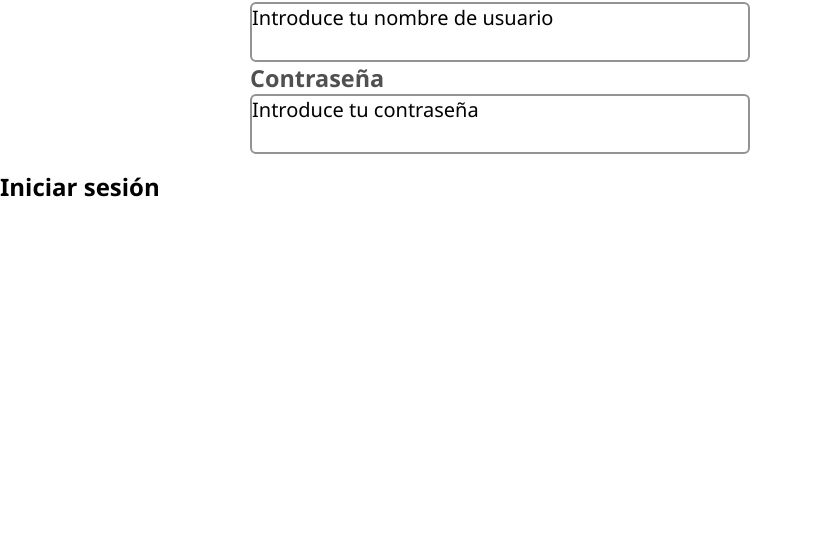
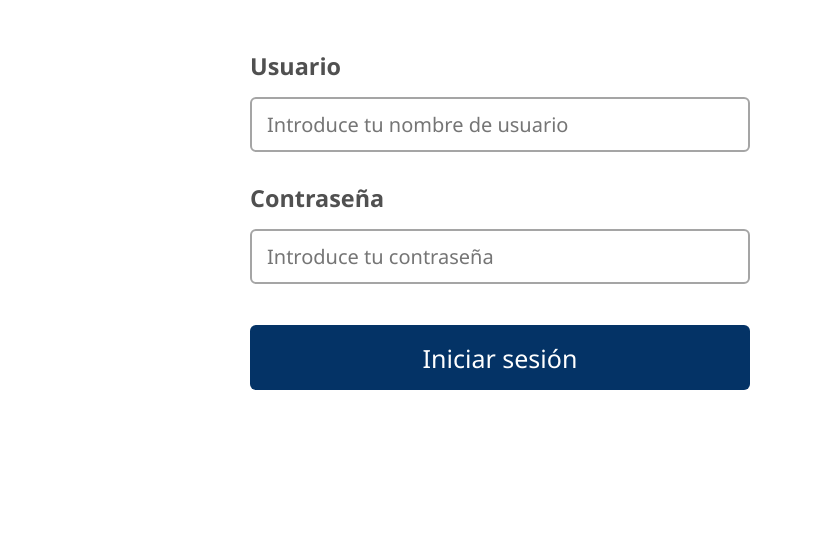
Before and after one commit to Fernando200519/sistema-reservas-asesorias, an Electron app: page src/renderer/login/login.html in a window 1000 px wide. Shown: the part 259-800 px from the top of the page, without its empty margins (0-813 px from the left). Drawn offline with Linux system fonts and the light colour scheme.

Commit message:
Avance de iniciar sesión

```diff
--- a/src/renderer/login/login.css
+++ b/src/renderer/login/login.css
@@ -3,6 +3,10 @@
     padding: 0;
     box-sizing: border-box;
     font-family: 'Segoe UI';
+}
+
+.container{
+    margin-top: 100px;
 }
 
 .titulo-caa{
@@ -25,28 +29,60 @@
     margin-top: 60px;
     font-size: 20px;
     width: 500px;
-    height: 200px;
+    height: 275px;
     align-items: center;
 }
 
 .titulo-usuario{
     color: #505050;
-}
-
-.container-input-user{
-    width: 100%;
-    height: 60px;
-    border-radius: 6px;
-    border: 2px solid #939393;
+    margin-bottom: 15px;
 }
 
 .titulo-contraseña{
     color: #505050;
+    margin-bottom: 15px;
 }
 
-.container-input-password{
+.input-user{
+    border-radius: 6px;
+    border: 2px solid #a5a5a5;
     width: 100%;
-    height: 60px;
+    height: 55px;
+    font-size: 20px;
+    padding-left: 15px;
+}
+
+.input-password{
     border-radius: 6px;
-    border: 2px solid #939393;
+    border: 2px solid #a5a5a5;
+    width: 100%;
+    height: 55px;
+    font-size: 20px;
+    padding-left: 15px;
 }
+
+.container-input-user{
+    margin-bottom: 30px;
+}
+
+.container-button{
+    margin-left: auto;
+    margin-right: auto;
+    width: 500px;
+    height: 100px;
+}
+
+.button-iniciar{
+    font-size: 25px;
+    color: #FFFFFF;
+    text-align: center;
+    background-color: #043366;
+    width: 100%;
+    height: 65px;
+    border-radius: 6px;
+    border-style: none;
+}
+
+.button-iniciar:active{
+    background-color: #031f3e;
+}
--- a/src/renderer/login/login.html
+++ b/src/renderer/login/login.html
@@ -7,21 +7,30 @@
     <title>Inicio de sesión</title>
 </head>
 <body>
+    <div class="container">
+        <div class="container-titles">
             <h1 class="titulo-caa">CAA</h1>
             <h1 class="titulo-inicio">Inicio de sesión</h1>
+        </div>
 
         <div class="container-input">
+
             <h3 class="titulo-usuario">Usuario</h3>
             <div class="container-input-user">
-        <p>Introduce tu nombre de usuario</p>
+                <input class="input-user" type="text" placeholder="Introduce tu nombre de usuario">
             </div>
 
             <h3 class="titulo-contraseña">Contraseña</h3>
             <div class="container-input-password">
-        <p>Introduce tu contraseña</p>
+                <input class="input-password" type="text" placeholder="Introduce tu contraseña">
+            </div>
+
+
+        </div>
+
+        <div class="container-button">
+            <button class="button-iniciar">Iniciar sesión</button>
         </div>
     </div>
-
-    <h2 class="button">Iniciar sesión</h2>
 </body>
 </html>
```
Lines whose indentation alone changed are shown as unchanged.
